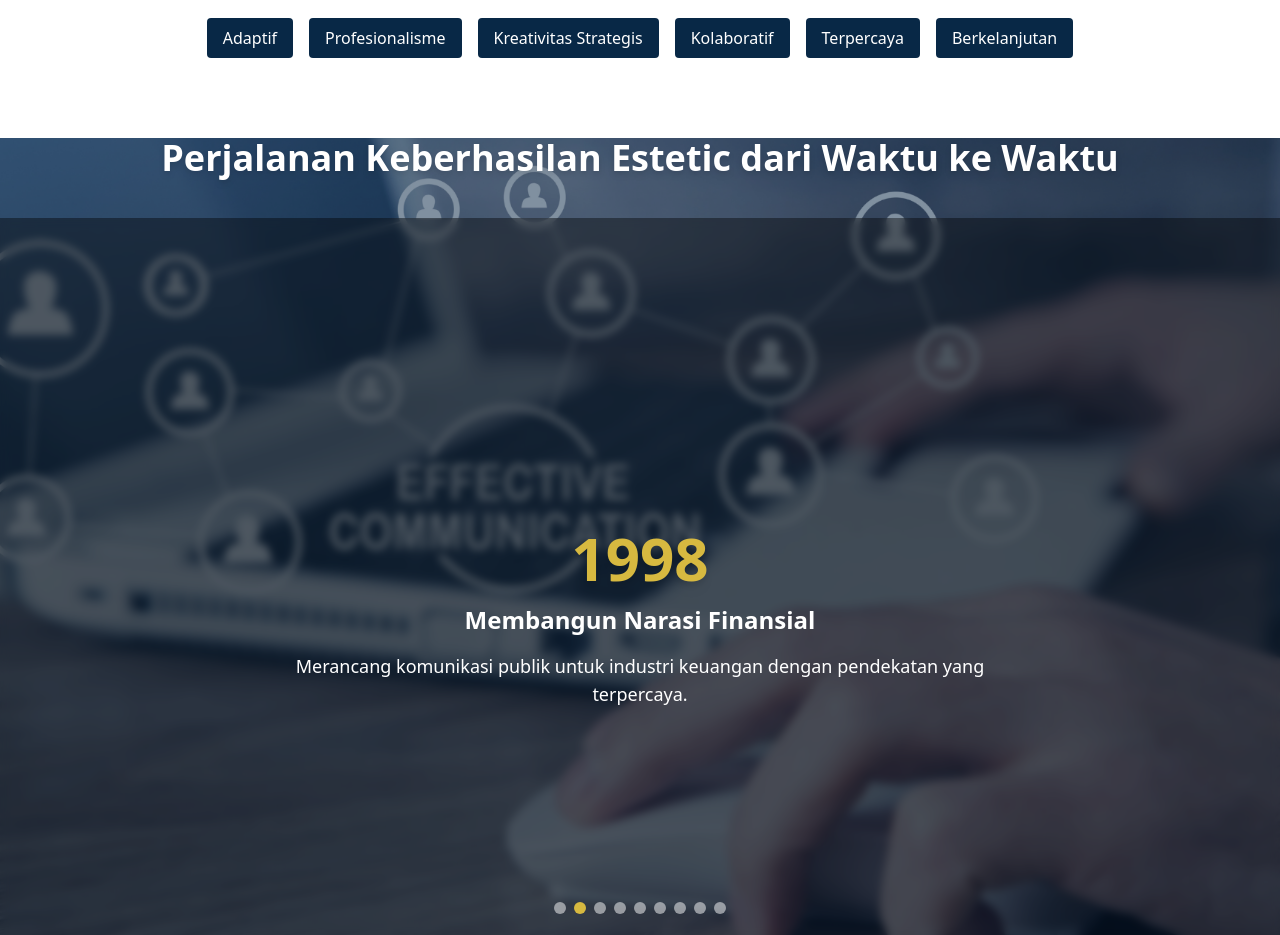
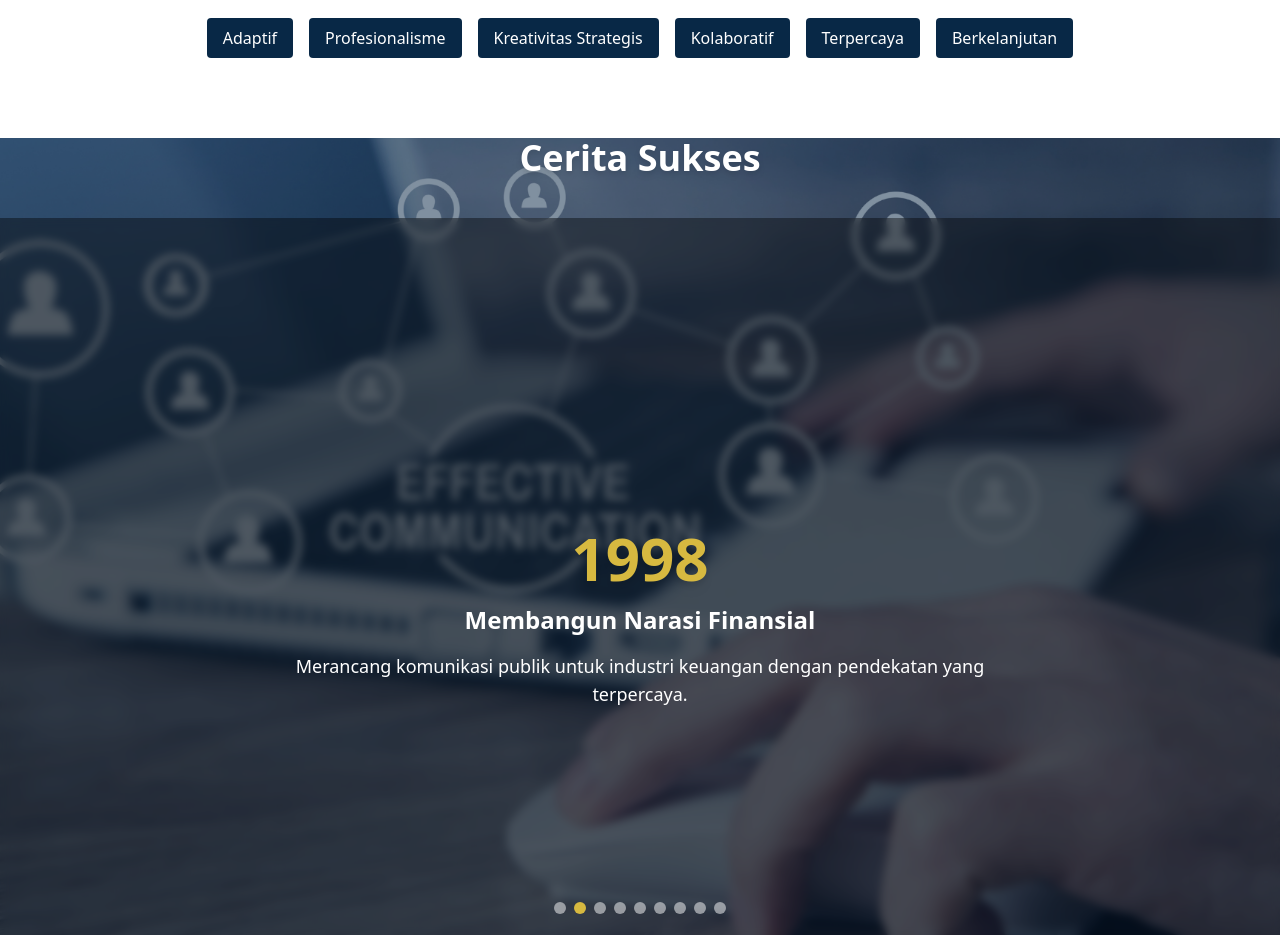
Before and after one commit to ProfAdri90/estetic-dinamis, a Next.js app: page / in a window 1280 px wide. Shown: the part 2140-3075 px from the top of the page. Built offline with nearby package versions, Linux system fonts and the light colour scheme.

Commit message:
Update index.js

```diff
--- a/pages/index.js
+++ b/pages/index.js
@@ -569,8 +569,8 @@ useEffect(() => {
 <section id="sukses" className="relative w-full h-screen overflow-hidden">
    <h2 className="text-3xl md:text-4xl font-bold text-center text-white drop-shadow-md mb-10 z-20 relative">
   {lang === 'id'
-    ? 'Perjalanan Keberhasilan Estetic dari Waktu ke Waktu'
-    : 'Estetic’s Legacy of Excellence Through the Years'}
+    ? 'Cerita Sukses'
+    : 'Success Story'}
 </h2>
   {/* Background Image Crossfade */}
   <AnimatePresence mode="wait">
```
